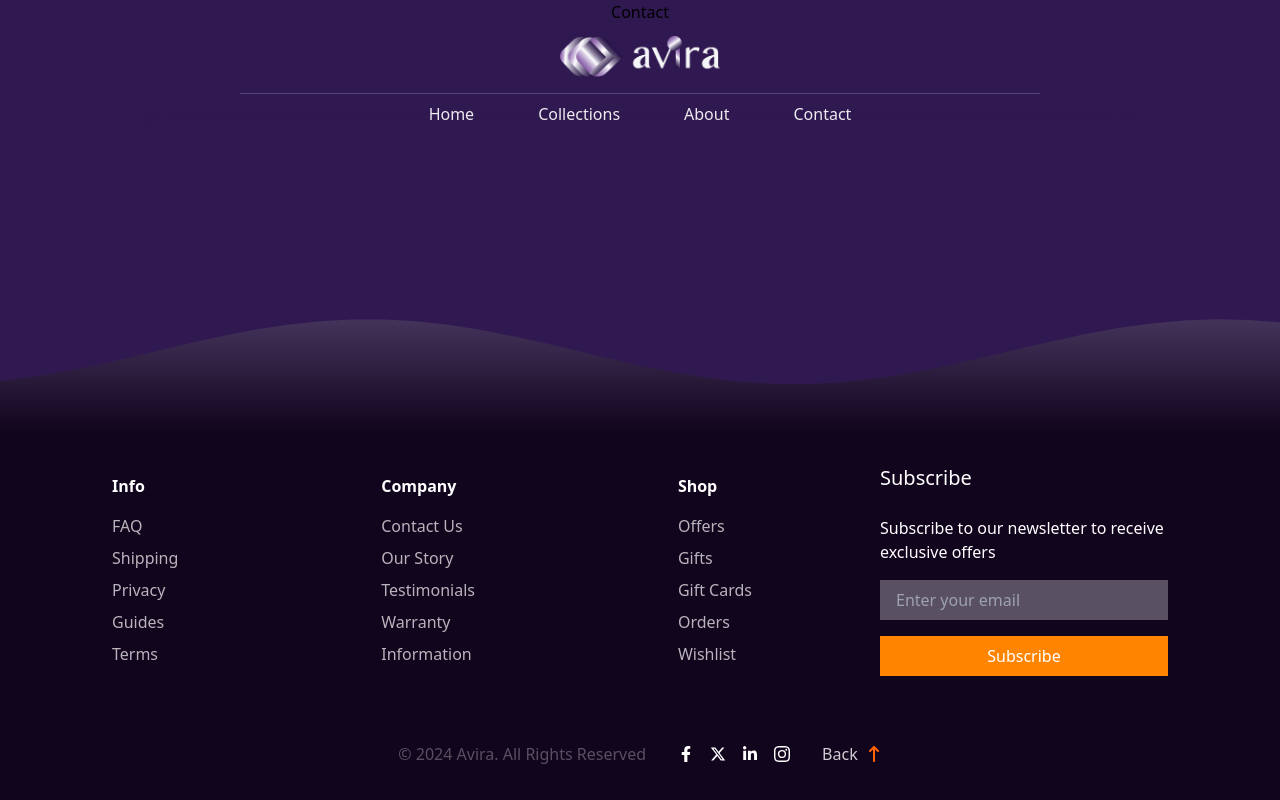
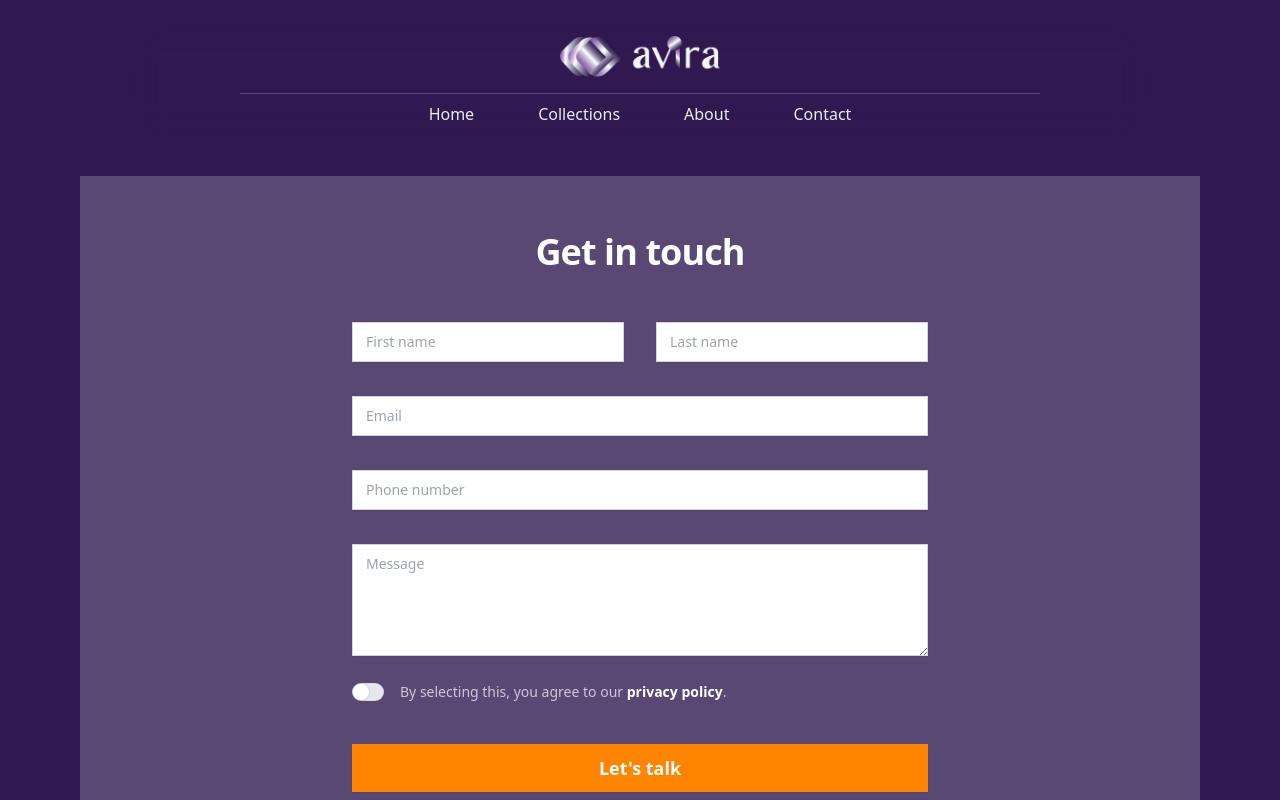
Before and after one commit to CatAvadani/Avira-design, a React (Vite) app: page /contact in a window 1280 px wide. Shown: the top 800 px of the page. Built offline with nearby package versions, Linux system fonts and the light colour scheme; a web font is replaced by a local one.

Commit message:
Add content to about and contact pages

```diff
--- a/package.json
+++ b/package.json
@@ -10,6 +10,7 @@
     "preview": "vite preview"
   },
   "dependencies": {
+    "@headlessui/react": "^2.1.3",
     "@heroicons/react": "^2.1.5",
     "react": "^18.3.1",
     "react-dom": "^18.3.1",
--- a/src/components/Footer.tsx
+++ b/src/components/Footer.tsx
@@ -25,7 +25,7 @@ export default function Footer() {
           placeholder='Enter your email'
           className='w-full h-10 bg-white/30 text-white/70 px-4 mt-4'
         />
-        <button className='w-full h-10 bg-[#ff8500] text- mt-4'>
+        <button className='w-full h-10 bg-[#ff8500] hover:bg-[#ff8500]/80 transition-colors duration-200 text-white mt-4'>
           Subscribe
         </button>
       </div>
--- a/src/pages/About.tsx
+++ b/src/pages/About.tsx
@@ -1,3 +1,77 @@
+const people = [
+  {
+    name: 'Leslie Alexander',
+    role: 'Co-Founder / CEO',
+    imageUrl:
+      'https://images.pexels.com/photos/762080/pexels-photo-762080.jpeg?auto=compress&cs=tinysrgb&w=1260&h=750&dpr=2',
+  },
+  {
+    name: 'Lylla Andersson',
+    role: 'Chief Operations Officer (COO)',
+    imageUrl:
+      'https://images.unsplash.com/photo-1506863530036-1efeddceb993?w=800&auto=format&fit=crop&q=60&ixlib=rb-4.0.3&ixid=M3wxMjA3fDB8MHxzZWFyY2h8Mjg5fHxmcmVlJTIwaW1hZ2VzJTIwcGVvcGxlfGVufDB8fDB8fHww',
+  },
+  {
+    name: 'Olivia Martinez',
+    role: 'Chief Marketing Officer (CMO)',
+    imageUrl:
+      'https://images.unsplash.com/photo-1438761681033-6461ffad8d80?w=800&auto=format&fit=crop&q=60&ixlib=rb-4.0.3&ixid=M3wxMjA3fDB8MHxzZWFyY2h8MTZ8fGZyZWUlMjBpbWFnZXMlMjBwZW9wbGV8ZW58MHx8MHx8fDA%3D',
+  },
+  {
+    name: 'Alexander Carter',
+    role: 'Chief Operations Officer (COO)',
+    imageUrl:
+      'https://images.unsplash.com/photo-1506794778202-cad84cf45f1d?w=800&auto=format&fit=crop&q=60&ixlib=rb-4.0.3&ixid=M3wxMjA3fDB8MHxzZWFyY2h8MTQyfHxmcmVlJTIwaW1hZ2VzJTIwcGVvcGxlfGVufDB8fDB8fHww',
+  },
+  {
+    name: 'Michael Williams',
+    role: 'Chief Financial Officer (CFO)',
+    imageUrl:
+      'https://images.unsplash.com/photo-1500648767791-00dcc994a43e?w=800&auto=format&fit=crop&q=60&ixlib=rb-4.0.3&ixid=M3wxMjA3fDB8MHxzZWFyY2h8MjQwfHxmcmVlJTIwaW1hZ2VzJTIwcGVvcGxlfGVufDB8fDB8fHww',
+  },
+  {
+    name: 'Emily Watson',
+    role: 'Head of Product Design',
+    imageUrl:
+      'https://images.unsplash.com/photo-1494790108377-be9c29b29330?ixlib=rb-1.2.1&ixid=eyJhcHBfaWQiOjEyMDd9&auto=format&fit=facearea&facepad=2&w=256&h=256&q=80',
+  },
+];
+
 export default function About() {
-  return <div>About</div>;
+  return (
+    <div className='bg-white/20 pb-24 sm:py-4 sm:pb-44 m-2 p-4 sm:m-20 mb-44 sm:my-44 flex flex-col gap-16 justify-center items-center'>
+      <div className='max-w-2xl flex flex-col justify-center items-center gap-4'>
+        <h2 className='text-3xl font-bold tracking-tight text-white sm:text-4xl'>
+          Meet Our Team
+        </h2>
+        <p className='mt-6 text-lg leading-8 text-white text-center'>
+          Together, they drive the vision and growth of our company, ensuring
+          that we continue to set the standard in the luxury market.
+        </p>
+      </div>
+
+      <ul className='grid  gap-4 sm:grid-cols-3  xl:col-span-2'>
+        {people.map((person) => (
+          <li key={person.name}>
+            <div className=' bg-white/10 p-4 flex flex-col gap-4 hover:opacity-80 transition-all mx-auto px-10'>
+              <img
+                alt=''
+                src={person.imageUrl}
+                className='h-16 w-16 rounded-full object-cover'
+              />
+              <div>
+                <h3 className='text-base font-semibold leading-7 tracking-tight text-white'>
+                  {person.name}
+                </h3>
+                <p className='text-sm font-semibold leading-6 text-white'>
+                  {person.role}
+                </p>
+              </div>
+            </div>
+          </li>
+        ))}
+      </ul>
+      {/* </div> */}
+    </div>
+  );
 }
--- a/src/pages/Contact.tsx
+++ b/src/pages/Contact.tsx
@@ -1,7 +1,95 @@
+import { Field, Label, Switch } from '@headlessui/react';
+import { useState } from 'react';
+
 export default function Contact() {
+  const [agreed, setAgreed] = useState(false);
+
   return (
-    <div className=' flex justify-center items-center text-black w-full h-full'>
-      Contact
+    <div className='bg-white/20 pb-24 sm:py-4 sm:pb-44 m-2 p-4 sm:m-20 mb-44 sm:my-44'>
+      <h2 className='text-3xl font-bold tracking-tight text-white sm:text-4xl text-center sm:mt-10'>
+        Get in touch
+      </h2>
+      <form action='#' method='POST' className='mx-auto mt-4 max-w-xl sm:mt-10'>
+        <div className='grid grid-cols-1 gap-x-8 gap-y-6 sm:grid-cols-2'>
+          <div>
+            <div className='mt-2.5'>
+              <input
+                type='text'
+                placeholder='First name'
+                className='block w-full  border-0 px-3.5 py-2 text-gray-900 shadow-sm ring-1 ring-inset ring-gray-300 placeholder:text-gray-400 focus:ring-2 focus:ring-inset focus:ring-indigo-600 sm:text-sm sm:leading-6'
+              />
+            </div>
+          </div>
+          <div>
+            <div className='mt-2.5'>
+              <input
+                placeholder='Last name'
+                type='text'
+                className='block w-full border-0 px-3.5 py-2 text-gray-900 shadow-sm ring-1 ring-inset ring-gray-300 placeholder:text-gray-400 focus:ring-2 focus:ring-inset focus:ring-indigo-600 sm:text-sm sm:leading-6'
+              />
+            </div>
+          </div>
+
+          <div className='sm:col-span-2'>
+            <div className='mt-2.5'>
+              <input
+                type='email'
+                placeholder='Email'
+                className='block w-full  border-0 px-3.5 py-2 text-gray-900 shadow-sm ring-1 ring-inset ring-gray-300 placeholder:text-gray-400 focus:ring-2 focus:ring-inset focus:ring-indigo-600 sm:text-sm sm:leading-6'
+              />
+            </div>
+          </div>
+          <div className='sm:col-span-2'>
+            <div className=' mt-2.5'>
+              <input
+                type='tel'
+                placeholder='Phone number'
+                className='block w-full  border-0 px-3.5 py-2 text-gray-900 shadow-sm ring-1 ring-inset ring-gray-300 placeholder:text-gray-400 focus:ring-2 focus:ring-inset focus:ring-indigo-600 sm:text-sm sm:leading-6'
+              />
+            </div>
+          </div>
+          <div className='sm:col-span-2'>
+            <div className='mt-2.5'>
+              <textarea
+                placeholder='Message'
+                rows={4}
+                className='block w-full border-0 px-3.5 py-2 text-gray-900 shadow-sm ring-1 ring-inset ring-gray-300 placeholder:text-gray-400 focus:ring-2 focus:ring-inset focus:ring-indigo-600 sm:text-sm sm:leading-6'
+                defaultValue={''}
+              />
+            </div>
+          </div>
+          <Field className='flex gap-x-4 sm:col-span-2'>
+            <div className='flex h-6 items-center'>
+              <Switch
+                checked={agreed}
+                onChange={setAgreed}
+                className='group flex w-8 flex-none cursor-pointer rounded-full bg-gray-200 p-px ring-1 ring-inset ring-gray-900/5 transition-colors duration-200 ease-in-out focus-visible:outline focus-visible:outline-2 focus-visible:outline-offset-2 focus-visible:outline-indigo-600 data-[checked]:bg-indigo-600'
+              >
+                <span className='sr-only'>Agree to policies</span>
+                <span
+                  aria-hidden='true'
+                  className='h-4 w-4 transform rounded-full bg-white shadow-sm ring-1 ring-gray-900/5 transition duration-200 ease-in-out group-data-[checked]:translate-x-3.5'
+                />
+              </Switch>
+            </div>
+            <Label className='text-sm leading-6 text-white/70'>
+              By selecting this, you agree to our{' '}
+              <a href='#' className='font-semibold text-white'>
+                privacy&nbsp;policy
+              </a>
+              .
+            </Label>
+          </Field>
+        </div>
+        <div className='mt-10'>
+          <button
+            type='submit'
+            className='block w-full  bg-[#ff8500] px-3.5 py-2.5 text-center text-lg font-semibold text-white shadow-sm  hover:bg-[#ff8500]/80 transition-colors duration-200 '
+          >
+            Let's talk
+          </button>
+        </div>
+      </form>
     </div>
   );
 }
```
Also changed, not shown: 1 other file (tests, documents, lock files or other folders).
